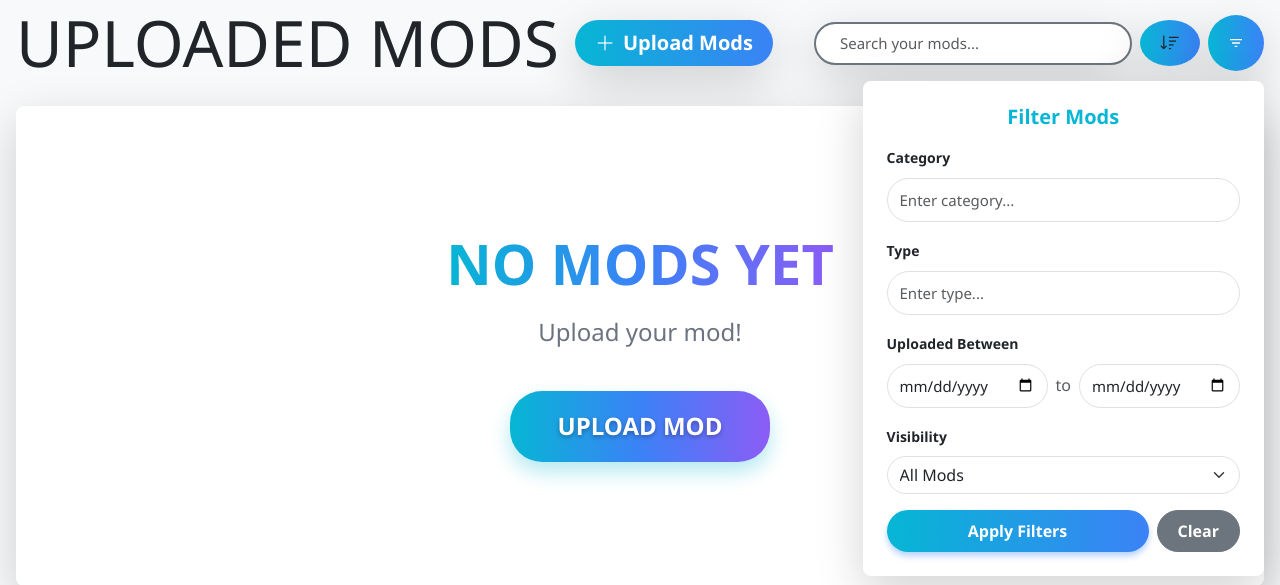
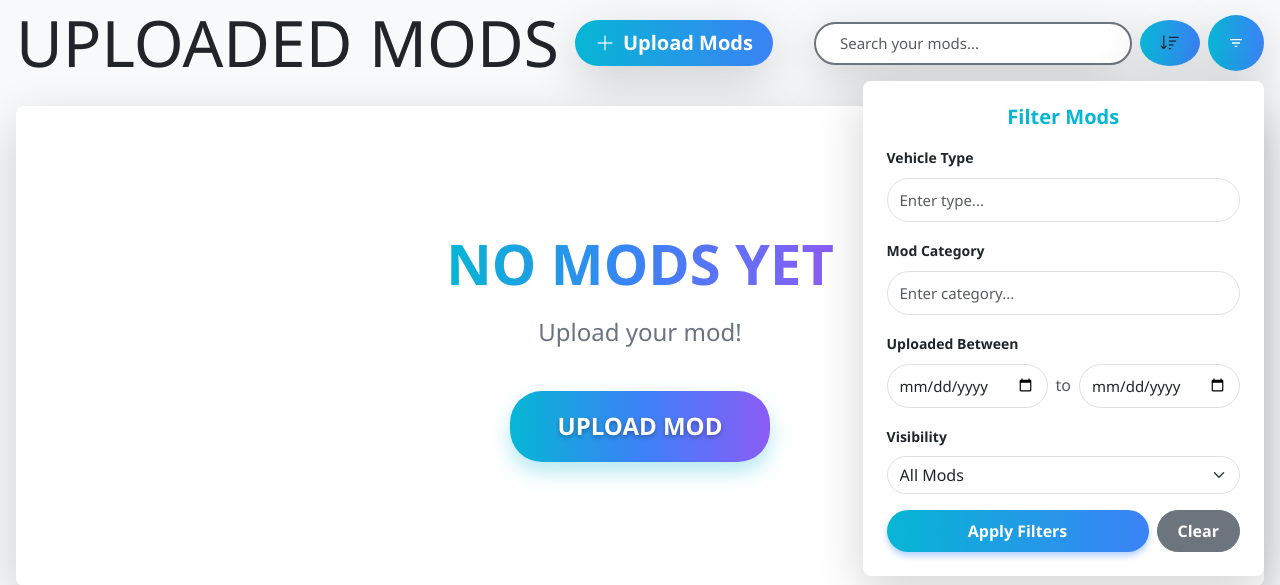
Before and after one commit to agniveshtm/Me_Malayali_Gamer, a Django app: page /dashboard/ in a window 1280 px wide, after a click that opens the changed part. Shown: the part 229-814 px from the top of the page. Run offline with Django 5.2, Linux system fonts and the light colour scheme; a user stored in the database is signed in; data comes from the database, SQL or seed files in the repository; parts of the project's set-up code (start-up, migrations or seed data) failed here and were passed over; some libraries are stand-ins or nearby versions.

Commit message:
Fixed some CSS related issues in these pages.

```diff
--- a/simulation_mods/static/css/style.css
+++ b/simulation_mods/static/css/style.css
@@ -625,6 +625,13 @@ body {
 }
 
 /* ============================================
+   CATEGORIES SECTION
+   ============================================ */
+.categories-section {
+  background-color: var(--bg-section-alt);
+}
+
+/* ============================================
    VIDEO SECTION
    ============================================ */
 .video-section {
--- a/simulation_mods/templates/common/mod_viewer.html
+++ b/simulation_mods/templates/common/mod_viewer.html
@@ -54,7 +54,7 @@
             <div class="card shadow-lg border-0 rounded-3 h-100">
                 <div class="card-body p-4">
                     <p class="mb-3"><i class="bi bi-tag-fill text-primary me-2"></i><strong>Version:</strong> <span class="badge bg-primary">{{ mod.version }}</span></p>
-                    <p class="mb-3"><i class="bi bi-box-seam text-success me-2"></i><strong>Category:</strong> {{ mod.category }}</p>
+                    <p class="mb-3"><i class="bi bi-box-seam text-success me-2"></i><strong>Type:</strong> {{ mod.type }}</p>
                     <p class="mb-0"><i class="bi bi-calendar-event text-info me-2"></i><strong>Uploaded on:</strong> {{ mod.uploaded_on|date:"M d, Y" }}</p>
                 </div>
             </div>
@@ -63,7 +63,7 @@
             <div class="card shadow-lg border-0 rounded-3 h-100">
                 <div class="card-body p-4">
                     <p class="mb-3"><i class="bi bi-globe{% if mod.is_public %}-americas text-success{% else %} text-muted{% endif %} me-2"></i><strong>Public:</strong> {% if mod.is_public %}<span class="badge bg-success">Yes</span>{% else %}<span class="badge bg-secondary">No</span>{% endif %}</p>
-                    <p class="mb-3"><i class="bi bi-tags text-warning me-2"></i><strong>Type:</strong> {{ mod.type }}</p>
+                    <p class="mb-3"><i class="bi bi-tags text-warning me-2"></i><strong>Category:</strong> {{ mod.category }}</p>
                     <p class="mb-3"><i class="bi bi-person-circle text-primary me-2"></i><strong>By:</strong> {{ mod.user.get_full_name|default:mod.user.username }}</p>
                     <p class="mb-3"><i class="bi bi-download text-success me-2"></i><strong>Downloads:</strong> {{ mod.downloads }}</p>
                     <p class="mb-0"><i class="bi bi-hand-thumbs-up-fill text-danger me-2"></i><strong>Likes:</strong> {{ mod.likes }}</p>
--- a/simulation_mods/templates/main/dashboard.html
+++ b/simulation_mods/templates/main/dashboard.html
@@ -55,12 +55,12 @@
               <h5 class="fw-bold mb-3 text-center" style="color: #06b6d4;">Filter Mods</h5>
               <form method="get" id="filterForm">
                 <div class="mb-3">
-                  <label for="categoryFilter" class="form-label fw-bold small">Category</label>
-                  <input type="text" class="form-control rounded-pill" id="categoryFilter" name="category" placeholder="Enter category...">
+                  <label for="typeFilter" class="form-label fw-bold small">Vehicle Type</label>
+                  <input type="text" class="form-control rounded-pill" id="typeFilter" name="type" placeholder="Enter type...">
                 </div>
                 <div class="mb-3">
-                  <label for="typeFilter" class="form-label fw-bold small">Type</label>
-                  <input type="text" class="form-control rounded-pill" id="typeFilter" name="type" placeholder="Enter type...">
+                  <label for="categoryFilter" class="form-label fw-bold small">Mod Category</label>
+                  <input type="text" class="form-control rounded-pill" id="categoryFilter" name="category" placeholder="Enter category...">
                 </div>
                 <div class="mb-3">
                   <label class="form-label fw-bold small">Uploaded Between</label>
@@ -149,11 +149,11 @@
                   <div class="text-muted d-flex flex-column gap-2 meta-stats mb-3" style="font-size: 1.1rem;">
                     <span class="d-flex align-items-center gap-1">
                       <i class="bi bi-box text-cyan-700"></i>
-                      <strong>{{ m.category }}</strong>
+                      <strong>{{ m.type }}</strong>
                     </span>
                     <span class="d-flex align-items-center gap-1">
                       <i class="bi bi-tag text-cyan-700"></i>
-                      <strong>{{ m.type }}</strong>
+                      <strong>{{ m.category }}</strong>
                     </span>
                     <span class="d-flex align-items-center gap-1">
                       <i class="bi bi-calendar text-muted"></i>
@@ -285,8 +285,8 @@
     // Populate filter form from URL
     const params = new URLSearchParams(window.location.search);
     const formInputs = {
+      type: $('#typeFilter'),
       category: $('#categoryFilter'),
-      type: $('#typeFilter'),
       uploaded_on_after: $('input[name="uploaded_on_after"]'),
       uploaded_on_before: $('input[name="uploaded_on_before"]'),
       is_public: $('#visibilityFilter')
```
Also changed, not shown: simulation_mods/templates/main/create_edit.html (+6 -7 lines), simulation_mods/templates/main/index.html (+6 -6 lines).
